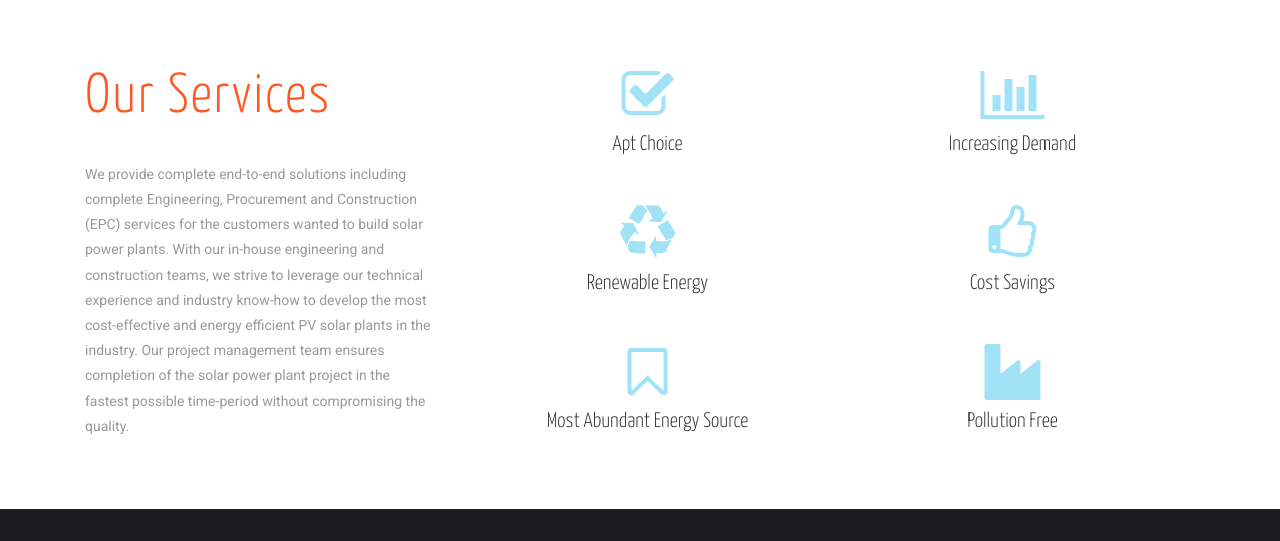
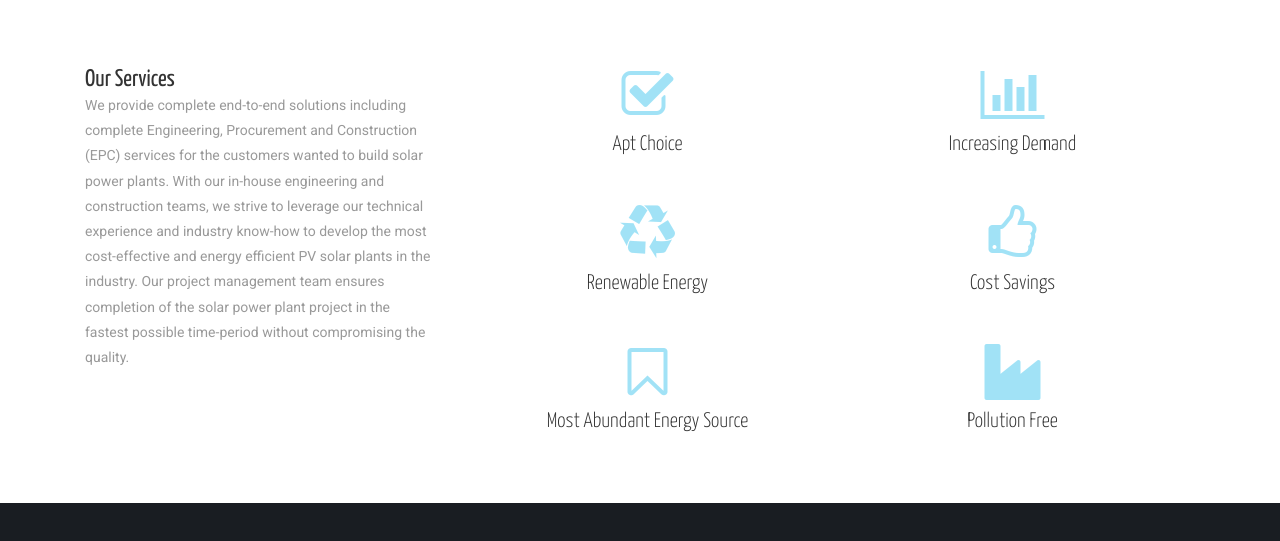
Before and after one commit to statowebtech/epsilon, a plain HTML site: page index.html in a window 1280 px wide. Shown: the part 1683-2224 px from the top of the page. Drawn offline with Linux system fonts and the light colour scheme.

Commit message:
Update style.css

```diff
--- a/css/style.css
+++ b/css/style.css
@@ -285,7 +285,7 @@ p{
 }
 /*-- //banner-bottom --*/
 /*-- features --*/
-h3.agileits-title,h2.agileits-title{
+h3.-title,h2.agileits-title{
     text-align: center;
     font-size: 4em;
     color: #FF5722;
```
